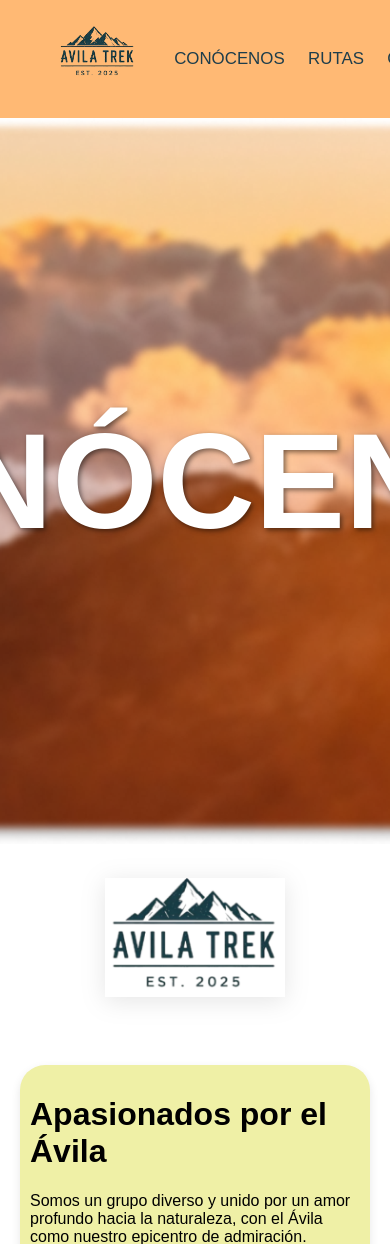
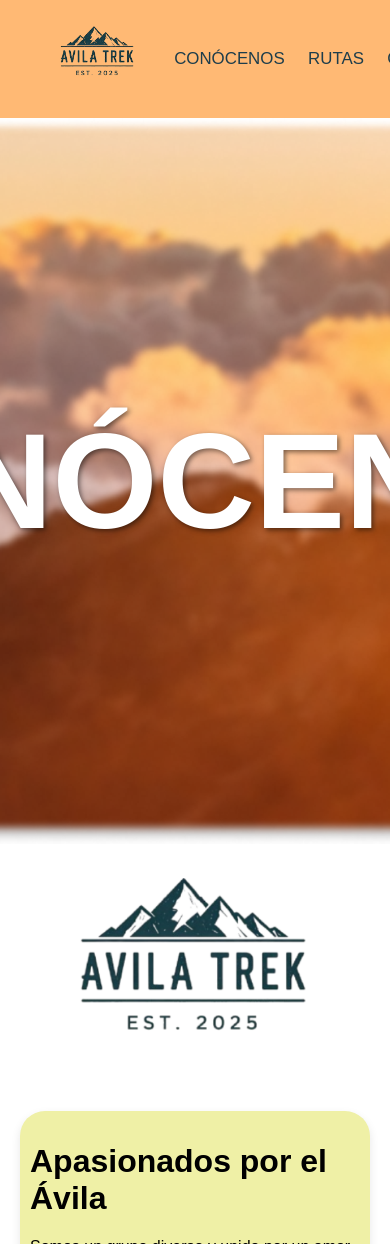
Before and after one commit to DaniT15/Proyecto-SI-V2.0, a React (Vite) app: page /conocenos in a window 390 px wide. Shown: the top 1244 px of the page. Built offline with nearby package versions, Linux system fonts and the light colour scheme; no server answers; a web font is replaced by a local one.

Commit message:
Update conocenos.css

```diff
--- a/src/estilos/conocenos.css
+++ b/src/estilos/conocenos.css
@@ -61,9 +61,9 @@
 }
 
 .logo-conocenos {
-    width: 240px;
+    width: 300px; /* Aumentar el tamaño del logo */
     height: auto;
-    filter: drop-shadow(0 4px 12px rgba(0, 0, 0, 0.1));
+    filter: none; /* Eliminar el sombreado */
 }
 
 /* Responsivo */
@@ -80,6 +80,6 @@
     }
 
     .logo-conocenos {
-        width: 180px;
+        width: 250px; /* Asegurar tamaño del logo en pantallas pequeñas */
     }
 }
```
